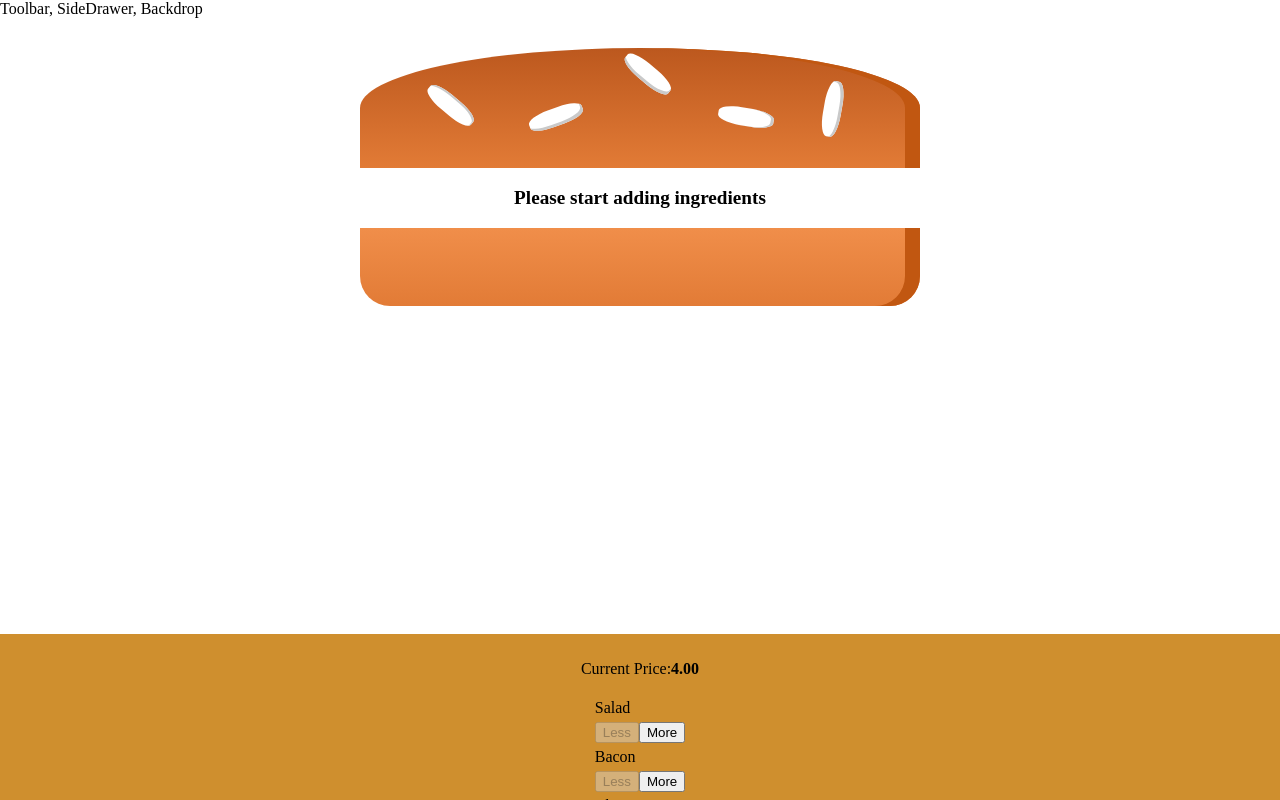
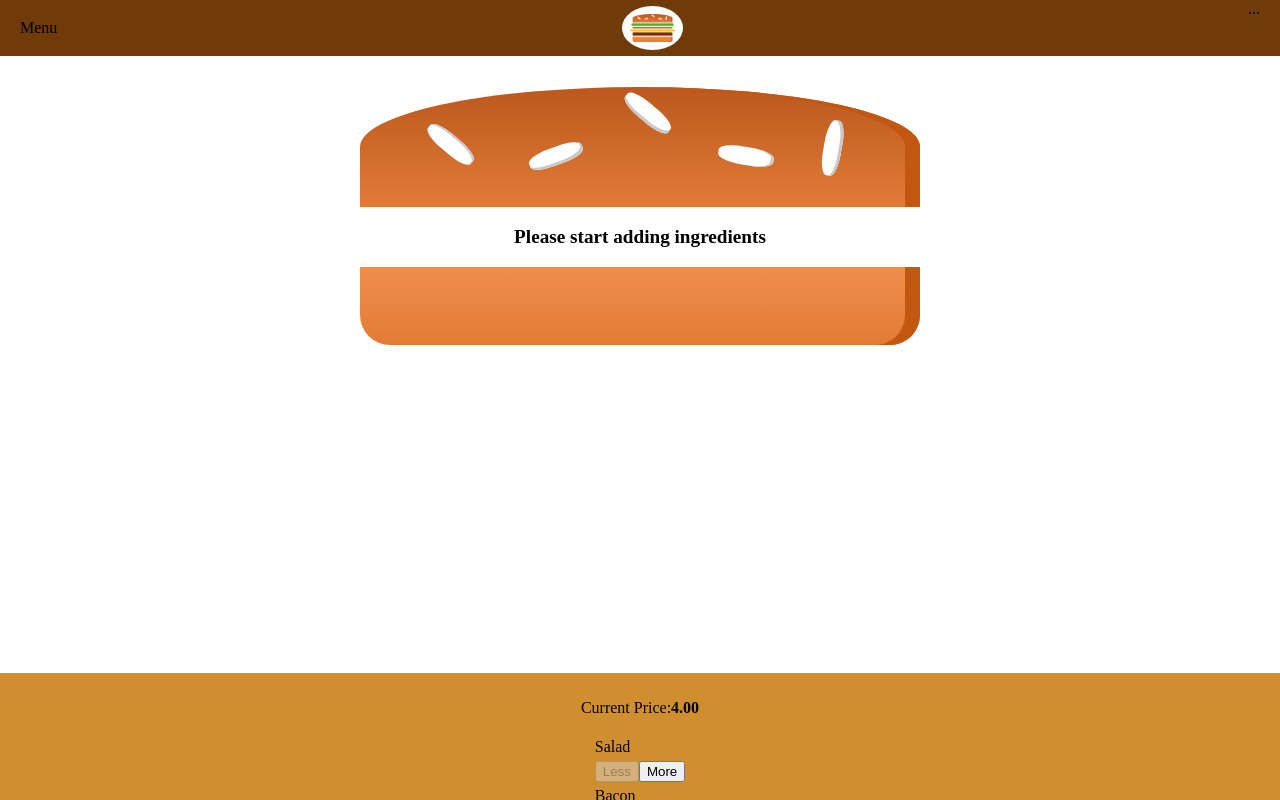
Before and after one commit to Ikechukwu-Unegbu/first-react-app-Burger-Order-store, a React app: page / in a window 1280 px wide. Shown: the top 800 px of the page. Built offline with nearby package versions, Linux system fonts and the light colour scheme.

Commit message:
more features added

```diff
--- a/src/components/Layout/Layout.css
+++ b/src/components/Layout/Layout.css
@@ -1,3 +1,3 @@
 .Content{
-  margin-top: 16px;
+  margin-top: 73px;
 }
--- a/src/components/Layout/Layout.js
+++ b/src/components/Layout/Layout.js
@@ -2,10 +2,11 @@
 
 import Auxi from '../../hoc/Auxi';
 import classes from './Layout.css';
+import Toolbar from '../Navigation/Toolbar/Toolbar';
 
 const layout = (props) => (
   <Auxi>
-    <div>Toolbar, SideDrawer, Backdrop</div>
+    <Toolbar/>
     <main className={classes.Content}>
       {props.children}
     </main>
--- /dev/null
+++ b/src/components/Logo/Logo.css
@@ -0,0 +1,11 @@
+.logo{
+  background-color: white;
+  padding: 8px;
+  height: 80%;
+  box-sizing: border-box;
+  border-radius: 50%;
+}
+
+.logo img{
+  height: 100%;
+}
--- /dev/null
+++ b/src/components/Logo/Logo.js
@@ -0,0 +1,12 @@
+import React from 'react';
+
+import burgerLogo from '../../assets/images/burger-logo.png';
+import classes from './Logo.css';
+
+const logo = (props) =>{
+  return (<div className={classes.logo}>
+    <img src={burgerLogo} alt="MyBurger"/>
+  </div>);
+};
+
+export default logo;
--- a/src/components/Navigation/Toolbar/Toolbar.css
+++ b/src/components/Navigation/Toolbar/Toolbar.css
@@ -0,0 +1,18 @@
+.Toolbar{
+  height: 56px;
+  width: 100%;
+  position: fixed;
+  top: 0;
+  left: 0;
+  background-color: #703B09;
+  display: flex;
+  justify-content: space-between;
+  align-items: center;
+  padding: 0 20px;
+  box-sizing: border-box;
+  z-index: 90;
+}
+
+.Toolbar nav{
+  height: 100%;
+}
--- a/src/components/Navigation/Toolbar/Toolbar.js
+++ b/src/components/Navigation/Toolbar/Toolbar.js
@@ -1,9 +1,12 @@
 import React from 'react';
 
+import classes from './Toolbar.css';
+import Logo from '../../Logo/Logo';
+
 const toolbar = (props) =>(
-  <header>
+  <header className={classes.Toolbar}>
     <div>Menu</div>
-    <div>Logo</div>
+    <Logo/>
     <nav>
       ...
     </nav>
```
Also changed, not shown: src/assets/images/burger-logo.png (added).
